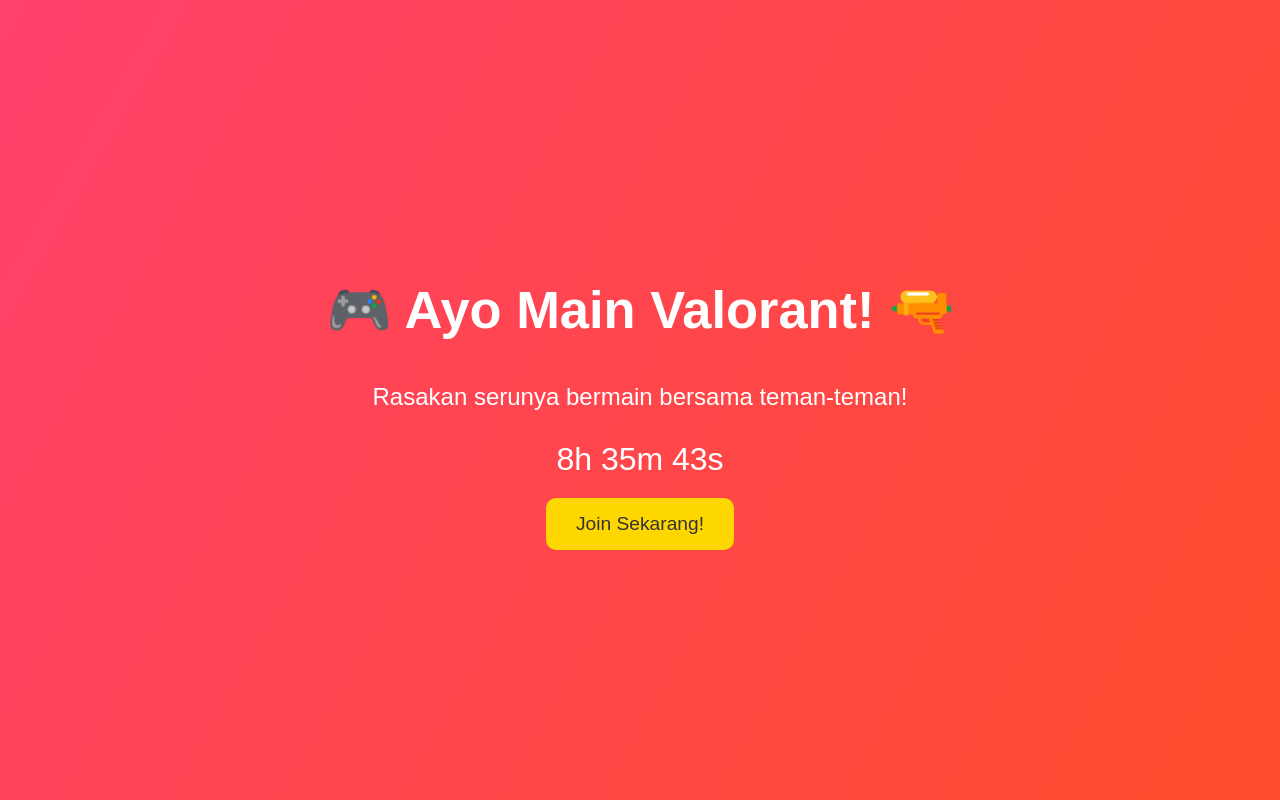
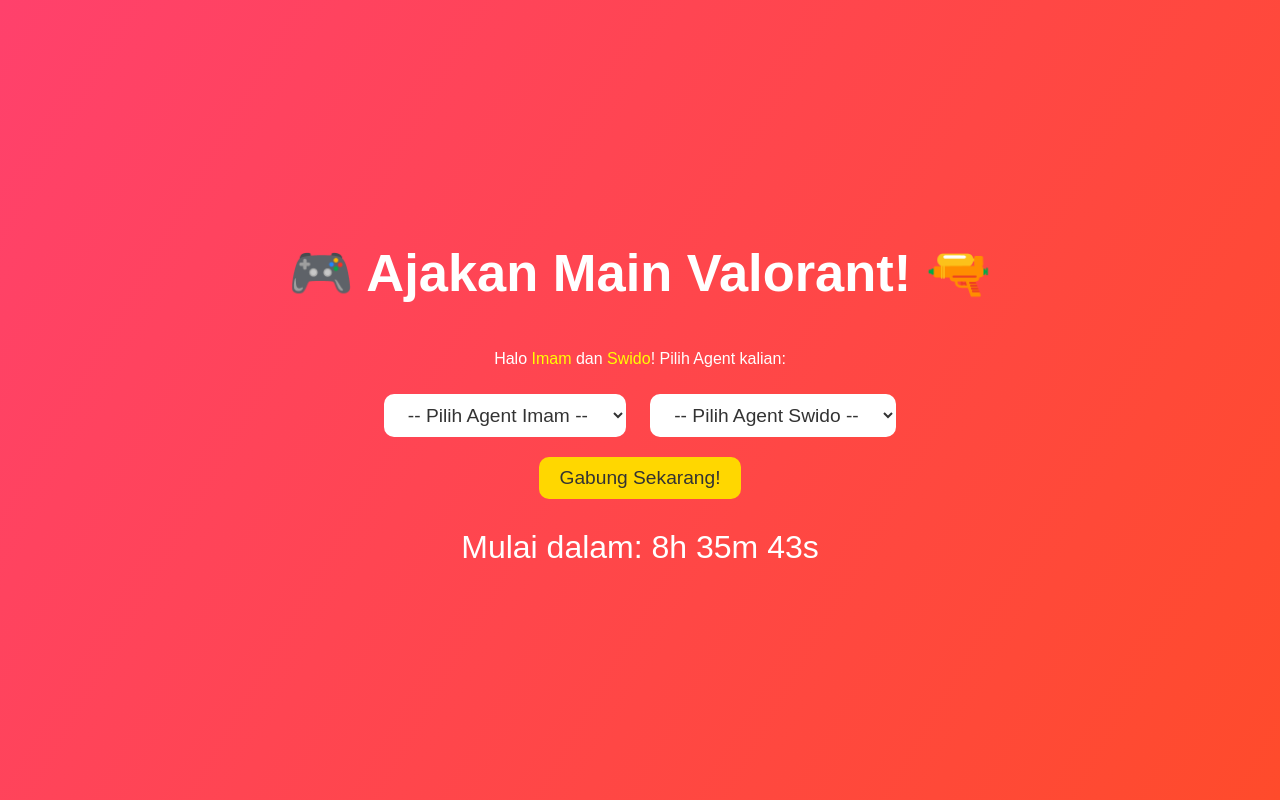
Before and after one commit to mike-reyssent/valorant-invite, a plain HTML site: page index.html in a window 1280 px wide. Drawn offline with Linux system fonts and the light colour scheme.

Commit message:
Update index.html

```diff
--- a/index.html
+++ b/index.html
@@ -3,7 +3,7 @@
 <head>
     <meta charset="UTF-8">
     <meta name="viewport" content="width=device-width, initial-scale=1.0">
-    <title>Ayo Main Valorant!</title>
+    <title>Ajakan Main Valorant!</title>
     <style>
         body {
             margin: 0;
@@ -11,16 +11,15 @@
             background: linear-gradient(120deg, #ff416c, #ff4b2b);
             color: white;
             display: flex;
+            flex-direction: column;
             justify-content: center;
             align-items: center;
-            height: 100vh;
-            flex-direction: column;
             text-align: center;
+            min-height: 100vh;
             overflow: hidden;
         }
         h1 {
             font-size: 3em;
-            margin-bottom: 20px;
             animation: pulse 1.5s infinite;
         }
         @keyframes pulse {
@@ -28,66 +27,133 @@
             50% { transform: scale(1.1); }
             100% { transform: scale(1); }
         }
-        p {
-            font-size: 1.5em;
-            margin-bottom: 30px;
+        select, button {
+            margin: 10px;
+            padding: 10px 20px;
+            font-size: 1.2em;
+            border-radius: 10px;
+            border: none;
+            cursor: pointer;
         }
-        #countdown {
-            font-size: 2em;
-            margin-bottom: 20px;
+        select {
+            background-color: #fff;
+            color: #333;
         }
         button {
-            padding: 15px 30px;
-            font-size: 1.2em;
-            border: none;
-            border-radius: 10px;
             background-color: #ffd700;
             color: #333;
-            cursor: pointer;
             transition: transform 0.2s, background-color 0.2s;
         }
         button:hover {
             transform: scale(1.1);
             background-color: #ffa500;
         }
+        #countdown {
+            font-size: 2em;
+            margin-top: 20px;
+        }
+        #message {
+            margin-top: 20px;
+            font-size: 1.3em;
+            font-weight: bold;
+        }
+        .firework {
+            position: absolute;
+            width: 10px;
+            height: 10px;
+            background: yellow;
+            border-radius: 50%;
+            pointer-events: none;
+            animation: explode 1s forwards;
+        }
+        @keyframes explode {
+            0% { transform: scale(1) translate(0,0); opacity: 1; }
+            100% { transform: scale(3) translate(var(--x), var(--y)); opacity: 0; }
+        }
     </style>
 </head>
 <body>
-    <h1>🎮 Ayo Main Valorant! 🔫</h1>
-    <p>Rasakan serunya bermain bersama teman-teman!</p>
-    <div id="countdown">Loading...</div>
-    <button id="joinBtn">Join Sekarang!</button>
+    <h1>🎮 Ajakan Main Valorant! 🔫</h1>
+    <p>Halo <span style="color: yellow;">Imam</span> dan <span style="color: yellow;">Swido</span>! Pilih Agent kalian:</p>
+
+    <div>
+        <select id="agentImam">
+            <option value="">-- Pilih Agent Imam --</option>
+            <option value="Jett">Jett</option>
+            <option value="Phoenix">Phoenix</option>
+            <option value="Sage">Sage</option>
+            <option value="Reyna">Reyna</option>
+            <option value="Sova">Sova</option>
+            <option value="Killjoy">Killjoy</option>
+        </select>
+
+        <select id="agentSwido">
+            <option value="">-- Pilih Agent Swido --</option>
+            <option value="Jett">Jett</option>
+            <option value="Phoenix">Phoenix</option>
+            <option value="Sage">Sage</option>
+            <option value="Reyna">Reyna</option>
+            <option value="Sova">Sova</option>
+            <option value="Killjoy">Killjoy</option>
+        </select>
+    </div>
+
+    <button id="joinBtn">Gabung Sekarang!</button>
+    <div id="countdown"></div>
+    <div id="message"></div>
 
     <script>
+        const agentImam = document.getElementById('agentImam');
+        const agentSwido = document.getElementById('agentSwido');
         const joinBtn = document.getElementById('joinBtn');
-        joinBtn.addEventListener('click', () => {
-            alert("Sip! Siapkan headset-mu dan mari bermain Valorant jam 10.30!");
-        });
+        const message = document.getElementById('message');
+        const countdownEl = document.getElementById('countdown');
 
         // Countdown Timer
-        const countdownEl = document.getElementById('countdown');
-
         function updateCountdown() {
             const now = new Date();
             let gameTime = new Date();
             gameTime.setHours(10, 30, 0, 0); // jam 10:30 pagi
-
-            // Jika sudah lewat jam 10:30 hari ini, set ke besok
-            if (now > gameTime) {
-                gameTime.setDate(gameTime.getDate() + 1);
-            }
+            if (now > gameTime) gameTime.setDate(gameTime.getDate() + 1);
 
             const diff = gameTime - now;
-
             const hours = Math.floor(diff / (1000 * 60 * 60));
             const minutes = Math.floor((diff % (1000 * 60 * 60)) / (1000 * 60));
             const seconds = Math.floor((diff % (1000 * 60)) / 1000);
 
-            countdownEl.textContent = `${hours}h ${minutes}m ${seconds}s`;
+            countdownEl.textContent = `Mulai dalam: ${hours}h ${minutes}m ${seconds}s`;
         }
-
         setInterval(updateCountdown, 1000);
         updateCountdown();
+
+        // Tombol gabung
+        joinBtn.addEventListener('click', () => {
+            const agent1 = agentImam.value;
+            const agent2 = agentSwido.value;
+
+            if(agent1 && agent2) {
+                message.textContent = `Mantap! Imam pilih ${agent1} dan Swido pilih ${agent2}. Siap bertempur jam 10.30! 🔥`;
+                createFireworks(20);
+            } else {
+                message.textContent = "Pilih Agent kalian dulu, Imam & Swido! 😉";
+            }
+        });
+
+        // Fun fireworks effect
+        function createFireworks(count) {
+            for(let i=0; i<count; i++){
+                const firework = document.createElement('div');
+                firework.classList.add('firework');
+                firework.style.left = (window.innerWidth/2) + 'px';
+                firework.style.top = (window.innerHeight/2) + 'px';
+                const x = (Math.random()-0.5)*300 + 'px';
+                const y = (Math.random()-0.5)*300 + 'px';
+                firework.style.setProperty('--x', x);
+                firework.style.setProperty('--y', y);
+                document.body.appendChild(firework);
+                setTimeout(() => firework.remove(), 1000);
+            }
+        }
     </script>
 </body>
 </html>
```
